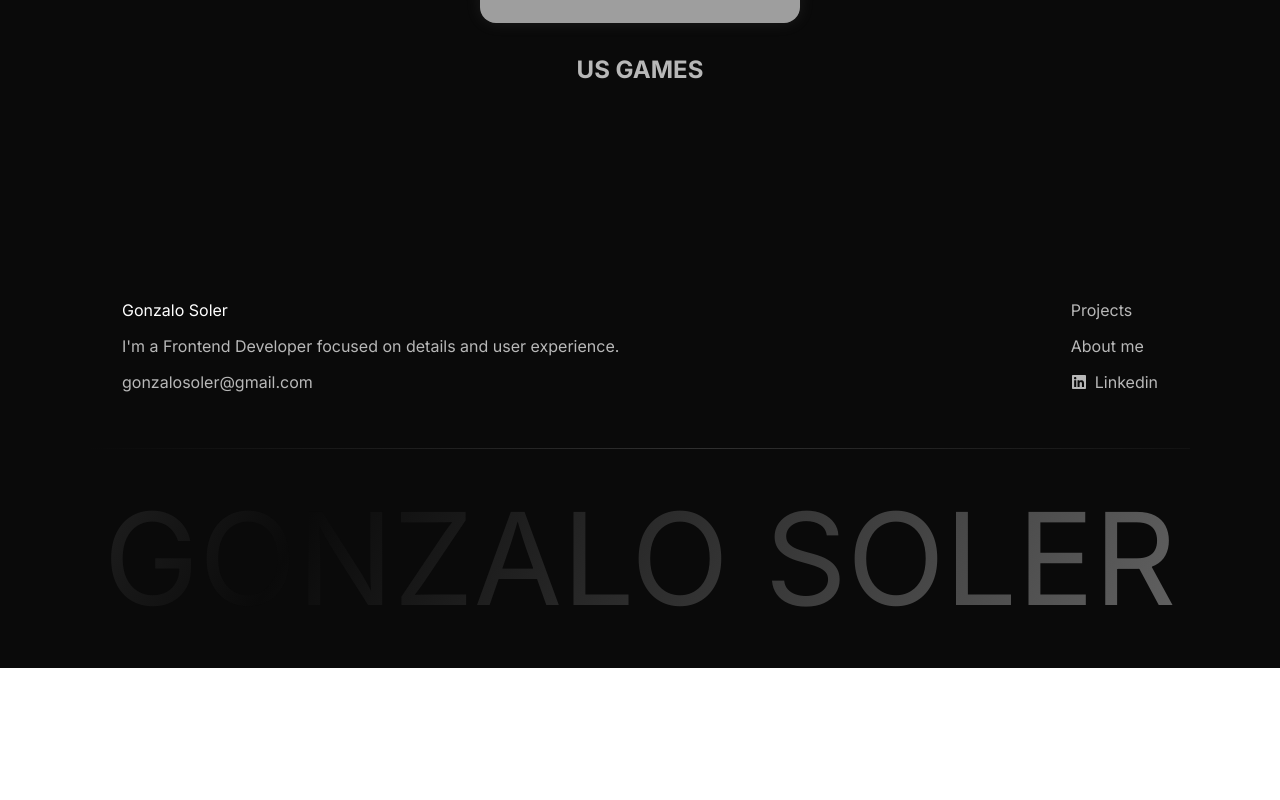
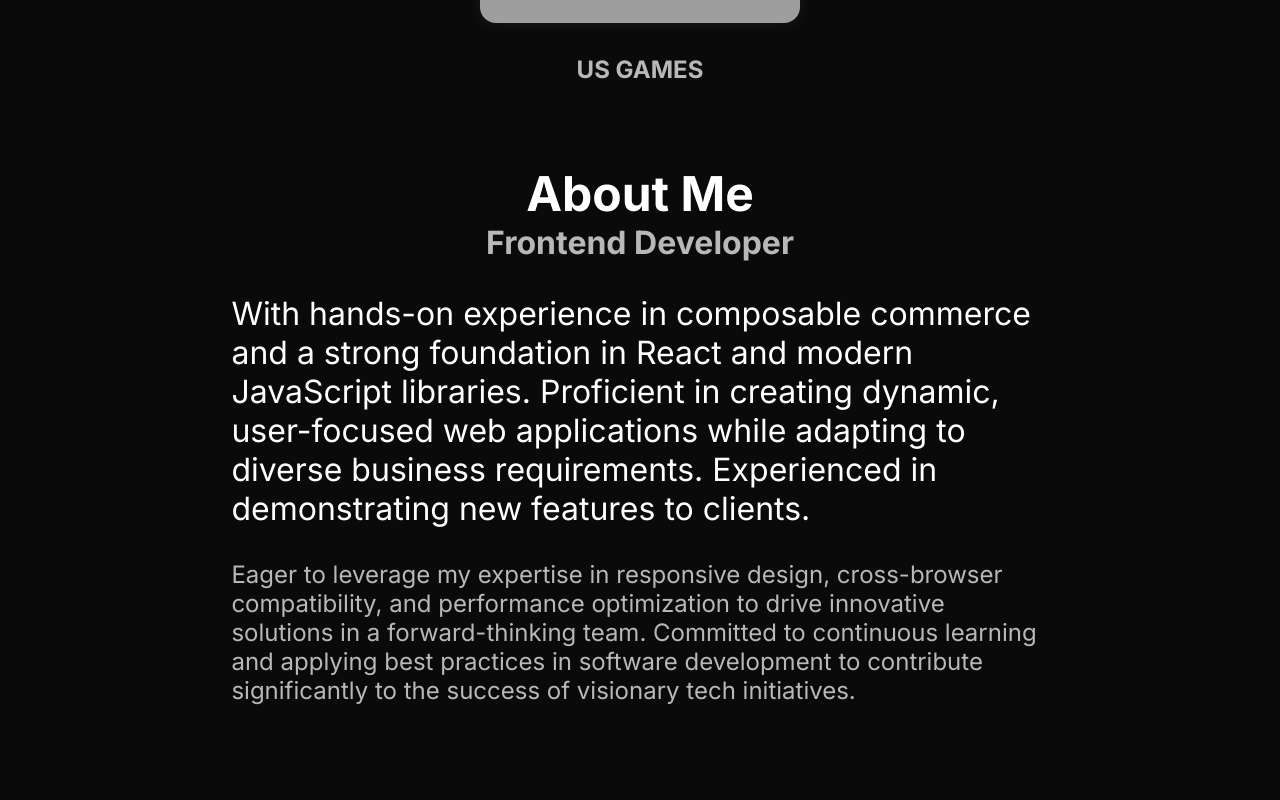
Before and after one commit to gonzalo-s/gonzalo_soler_web, a Next.js app: page / in a window 1280 px wide. Shown: the part 1860-2660 px from the top of the page. Before the commit the page ends 2528 px from the top, so only its background shows below. Built offline with nearby package versions, Linux system fonts and the light colour scheme; grey boxes are pictures that could not be loaded.

Commit message:
feat(components): add about me section

```diff
--- /dev/null
+++ b/src/components/RenderSection/AboutMe/AboutMe.tsx
@@ -0,0 +1,44 @@
+import { ButtonProps } from '@/components/Button/Button';
+import { getId } from '@/components/utils/getHref';
+import { Section, SectionType } from '@/constants/sections';
+import styles from './aboutMe.module.scss';
+
+export type AboutMeSection = Section & {
+  type: Extract<SectionType, 'AboutMe'>;
+  description: {
+    highlightText?: string;
+    text?: string;
+  };
+  header: {
+    highlightText?: string;
+    text?: string;
+  };
+  image?: {
+    src: string;
+    alt: string;
+  };
+};
+
+function AboutMe(props: AboutMeSection) {
+  return (
+    <section className={styles['about-me']} id={getId(props.href)}>
+      <h2 className={styles['about-me__text-wrapper']}>
+        {props.header?.highlightText && (
+          <span className={styles['about-me__text-wrapper__highlight']}>{props.header.highlightText}</span>
+        )}
+        <br />
+        {props.header?.text && <span className={styles['about-me__text-wrapper__text']}>{props.header.text}</span>}
+      </h2>
+      <p className={styles['about-me__description']}>
+        {props.description?.highlightText && (
+          <span className={styles['about-me__description__highlight']}>{props.description.highlightText}</span>
+        )}{' '}
+        {props.description?.text && (
+          <span className={styles['about-me__description__text']}>{props.description.text}</span>
+        )}
+      </p>
+    </section>
+  );
+}
+
+export default AboutMe;
--- /dev/null
+++ b/src/components/RenderSection/AboutMe/aboutMe.module.scss
@@ -0,0 +1,89 @@
+@use "../../../styles/variables.scss" as *;
+@use "../../../styles/mixins.scss" as *;
+
+.about-me {
+    display: flex;
+    flex-direction: column;
+    justify-content: center;
+    align-items: center;
+    gap: 2rem;
+    padding: 2rem;
+    background-color: $background;
+    text-align: center;
+
+    &__text-wrapper {
+        display: block;
+        width: 100%;
+
+        @include tablet {
+            width: 80%;
+
+            .about-me__text-wrapper__highlight {
+                color: $accent;
+                font-size: 3rem;
+            }
+
+            .about-me__text-wrapper__text {
+                color: $primary;
+                font-size: 2.5rem;
+            }
+        }
+
+        @include desktop {
+            width: 70%;
+
+            .about-me__text-wrapper__highlight {
+                color: $accent;
+                font-size: 3rem;
+            }
+
+            .about-me__text-wrapper__text {
+                color: $primary;
+                font-size: 2rem;
+            }
+        }
+
+        &__highlight {
+            color: $accent;
+            font-size: 2.5rem;
+        }
+
+        &__text {
+            color: $primary;
+            font-size: 2rem;
+        }
+    }
+
+    &__description {
+        display: flex;
+        flex-direction: column;
+        align-items: flex-start;
+        justify-content: space-between;
+        gap: 2rem;
+        color: $primary;
+        font-size: 1.5rem;
+        text-align: left;
+        width: 100%;
+
+        &__highlight {
+            color: $accent;
+            font-size: 1.5rem;
+        }
+
+        @include tablet {
+            width: 80%;
+
+            .about-me__description__highlight {
+                font-size: 2rem;
+            }
+        }
+
+        @include desktop {
+            width: 90%;
+
+            .about-me__description__highlight {
+                font-size: 2rem;
+            }
+        }
+    }
+}
--- /dev/null
+++ b/src/components/RenderSection/AboutMe/index.ts
@@ -0,0 +1,2 @@
+export { default } from './AboutMe';
+export * from './AboutMe';
--- a/src/components/RenderSection/Introduction/index.ts
+++ b/src/components/RenderSection/Introduction/index.ts
@@ -1 +1,2 @@
 export { default } from './Introduction';
+export * from './Introduction';
--- a/src/components/RenderSection/Projects/index.ts
+++ b/src/components/RenderSection/Projects/index.ts
@@ -1 +1,2 @@
 export { default } from './Projects';
+export * from './Projects';
--- a/src/components/RenderSection/RenderSection.tsx
+++ b/src/components/RenderSection/RenderSection.tsx
@@ -3,6 +3,7 @@ import { SECTIONS_COMPONENTS } from './sections_components';
 import { IntroductionSection } from './Introduction/Introduction';
 import { JSX } from 'react';
 import { ProjectsSection } from './Projects/Projects';
+import { AboutMeSection } from './AboutMe/AboutMe';
 
 function RenderSection(section: Section) {
   return SectionToRender(section);
@@ -20,6 +21,10 @@ function SectionToRender(section: Section): JSX.Element | null {
       const TypedComponent = SECTIONS_COMPONENTS['Projects'];
       return TypedComponent ? <TypedComponent {...(section as ProjectsSection)} /> : null;
     }
+    case 'AboutMe': {
+      const TypedComponent = SECTIONS_COMPONENTS['AboutMe'];
+      return TypedComponent ? <TypedComponent {...(section as AboutMeSection)} /> : null;
+    }
     default:
       return null;
   }
--- a/src/components/RenderSection/sections_components.ts
+++ b/src/components/RenderSection/sections_components.ts
@@ -1,14 +1,13 @@
 import { Section } from '@/constants/sections';
-import Introduction from './Introduction';
-import Projects from './Projects';
 import { JSX } from 'react';
-import { IntroductionSection } from './Introduction/Introduction';
-import { ProjectsSection } from './Projects/Projects';
+import Projects, { ProjectsSection } from './Projects';
+import Introduction, { IntroductionSection } from './Introduction';
+import AboutMe, { AboutMeSection } from './AboutMe';
 
 type SectionComponents = {
   Introduction?: (section: IntroductionSection) => JSX.Element;
   Projects?: (section: ProjectsSection) => JSX.Element;
-  AboutMe?: (section: Section) => JSX.Element;
+  AboutMe?: (section: AboutMeSection) => JSX.Element;
   Contact?: (section: Section) => JSX.Element;
   Social?: (section: Section) => JSX.Element;
 };
@@ -16,4 +15,5 @@ type SectionComponents = {
 export const SECTIONS_COMPONENTS: SectionComponents = {
   Introduction,
   Projects,
+  AboutMe,
 };
--- a/src/constants/sections.ts
+++ b/src/constants/sections.ts
@@ -3,6 +3,7 @@ import { ICONS } from './icons';
 import { FooterProps } from '@/components/Footer/Footer';
 import { IntroductionSection } from '@/components/RenderSection/Introduction/Introduction';
 import { Project, ProjectsSection } from '@/components/RenderSection/Projects/Projects';
+import { AboutMeSection } from '@/components/RenderSection/AboutMe';
 
 export type SectionType = 'Introduction' | 'Projects' | 'AboutMe' | 'Contact' | 'Social';
 
@@ -17,7 +18,7 @@ export type Section = {
   isMain?: boolean;
 };
 
-export type Sections = Array<IntroductionSection | ProjectsSection | Section>;
+export type Sections = Array<IntroductionSection | ProjectsSection | AboutMeSection | Section>;
 
 const projects: Array<Project> = [
   {
@@ -141,6 +142,15 @@ export const SECTIONS: Sections = [
     isMain: true,
     type: 'AboutMe',
     buttonVariant: 'primary',
+    header: {
+      highlightText: 'About Me',
+      text: 'Frontend Developer',
+    },
+    description: {
+      highlightText:
+        'With hands-on experience in composable commerce and a strong foundation in React and modern JavaScript libraries. Proficient in creating dynamic, user-focused web applications while adapting to diverse business requirements. Experienced in demonstrating new features to clients.',
+      text: 'Eager to leverage my expertise in responsive design, cross-browser compatibility, and performance optimization to drive innovative solutions in a forward-thinking team. Committed to continuous learning and applying best practices in software development to contribute significantly to the success of visionary tech initiatives.',
+    },
   },
   {
     href: { internal: '#contact' },
```
